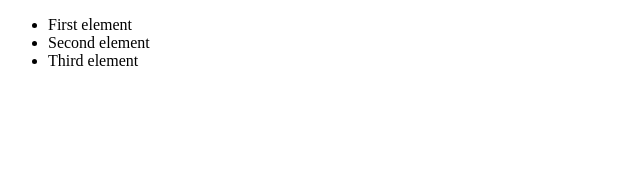
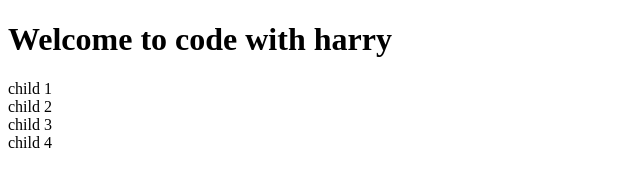
Before and after one commit to devraj62891/WebDevelopementJs_Apna_College, a plain HTML site: page dom.html in a window 1280 px wide. Shown: the whole page, without its empty margins (0-640 px from the left). Drawn offline with Linux system fonts and the light colour scheme.

Commit message:
dom done

```diff
--- a/dom.html
+++ b/dom.html
@@ -6,15 +6,23 @@
     <title>DOM MANIPULATION</title>
 </head>
 <body>
-    <ul>
-        <li>First element</li>
-        <li>Second element</li>
-        <li>Third element</li>
-    </ul>
-    <script>
-        //Root Node
-        console.log(document.documentElement);
+    <div class="container">
+        <h1 id="heading">Welcome to code with harry</h1>
+        <div id="myfirst" class="child red good" id="first">child 1</div>
+        <div class="child">child 2</div>
+        <div class="child">child 3</div>
+        <div class="child red">child 4</div>
+    </div>
 
-    </script>
 </body>
+<script>
+    console.log("Welcome to tut12.js of cod with harry");
+    let a=window.document;
+    a=document.all;
+    a=document.body;
+    a=document.;
+
+    console.log(a);
+
+</script>
 </html>
```
